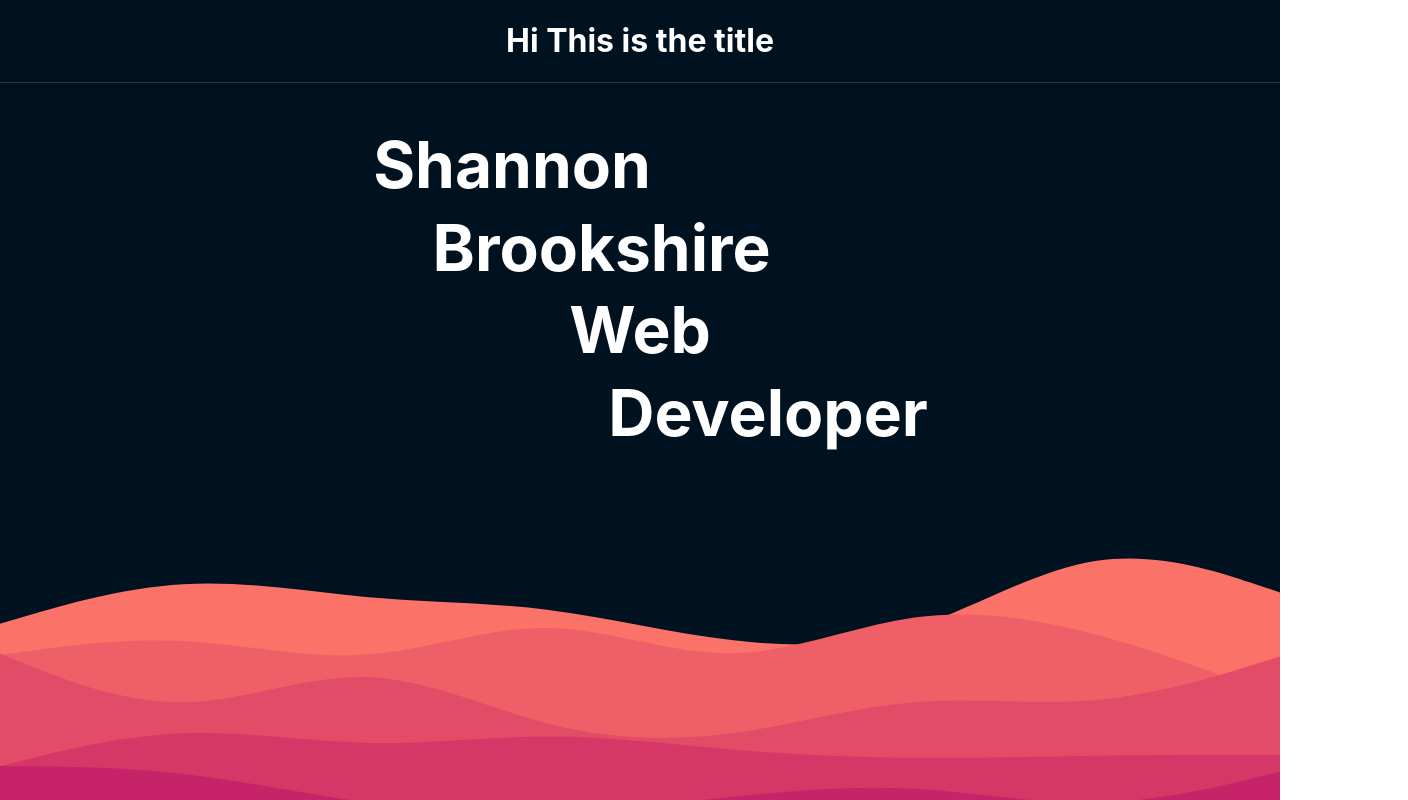
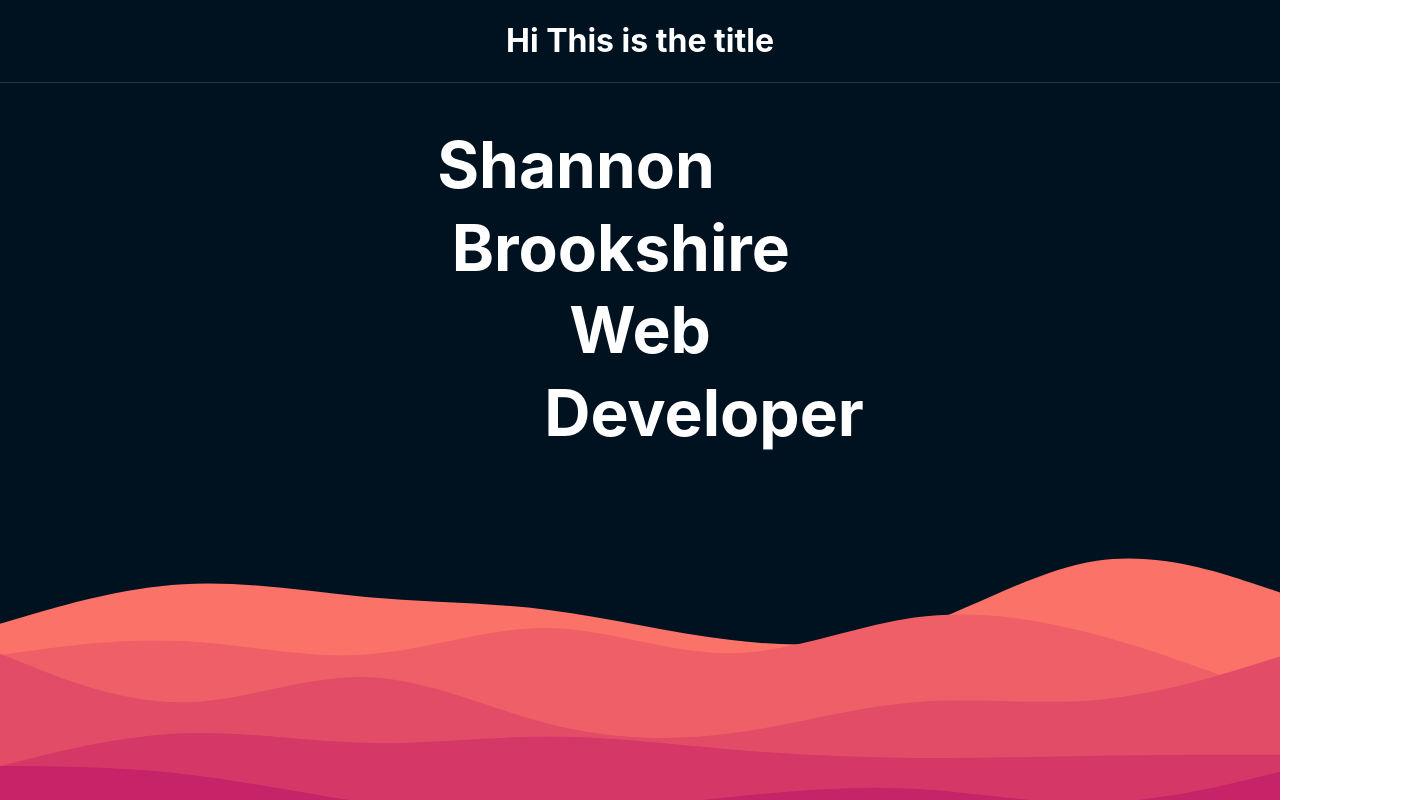
Before and after one commit to SalamanderCtesiphon/personal-portfolio, a React (Create React App) app: page / in a window 1280 px wide. Shown: the top 800 px of the page, 1408 px wide, since content can reach past the window. Built offline with nearby package versions, Linux system fonts and the light colour scheme.

Commit message:
fixed a page overflow issue

```diff
--- a/src/App.css
+++ b/src/App.css
@@ -23,8 +23,7 @@
   display: flex;
   justify-content: center;
   align-items: center;
-  width: 100%;
-  height: auto;
+
 }
 
 .title-container {
```
